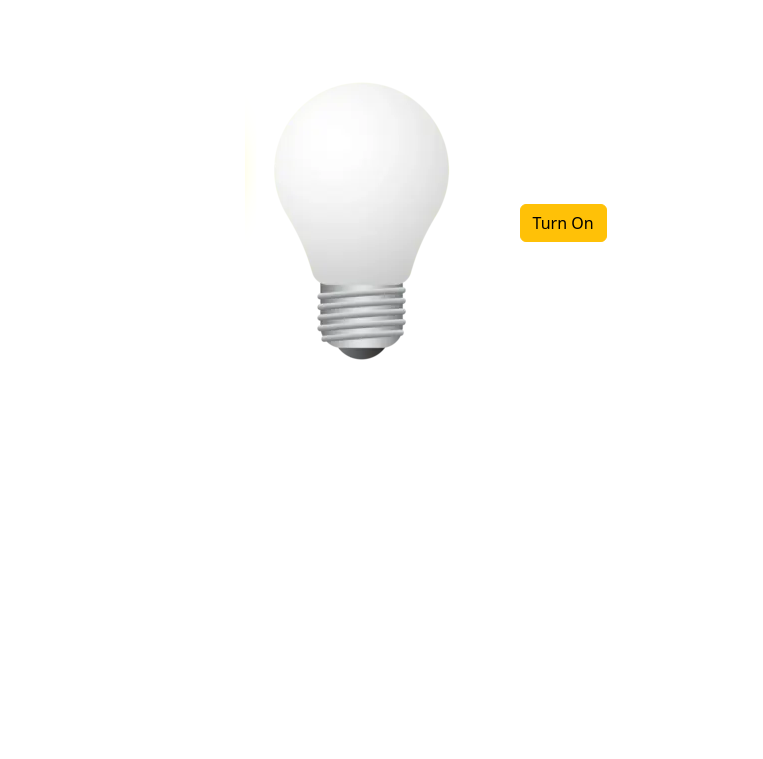
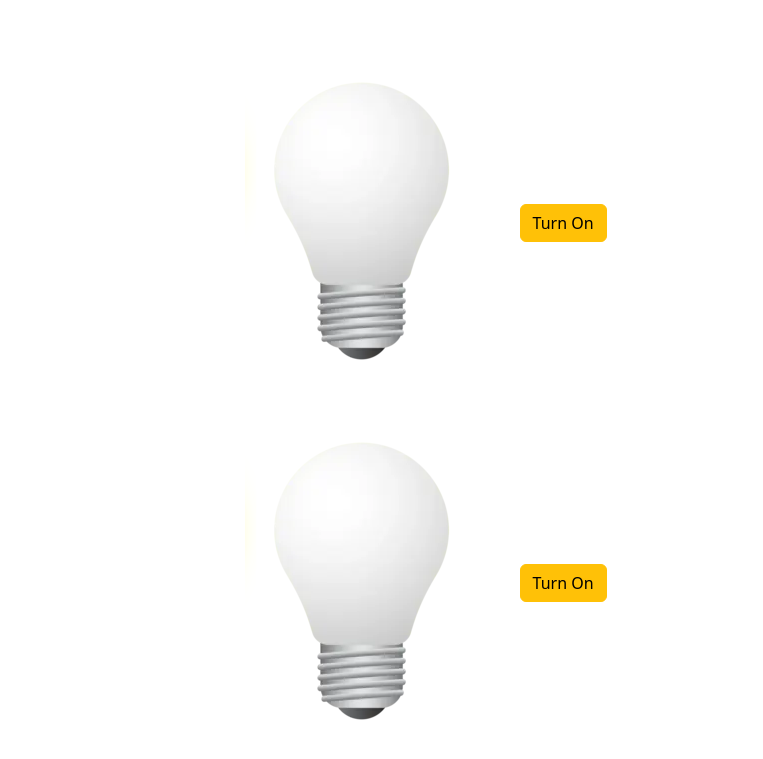
Before and after one commit to aldodenegri/js-dom-1, a plain HTML site: page index.html in a window 1280 px wide. Shown: the part 417-1176 px from the top of the page, without its empty margins (214-977 px from the left). Before the commit the page ends 816 px from the top, so only its background shows below. Drawn offline with nearby package versions, Linux system fonts and the light colour scheme.

Commit message:
ulteriore metodo con "toggle"

```diff
--- a/index.html
+++ b/index.html
@@ -47,6 +47,24 @@
             </div>
 
         </div>
+        <div class="row text-center">
+            <div class="col">
+                <div id="lamp4">
+                    <div class="">
+                        <img src="./img/white_lamp.png" alt="offLamp" class="img-fluid">
+
+                        <button class="btn btn-warning mt-2" onclick="switchLamp_alt2('lamp4')">Turn On</button>
+                    </div>
+
+                    <div class="d-none">
+                        <img src="./img/yellow_lamp.png" alt="onLamp" class="img-fluid">
+                        <button class="btn btn-secondary mt-2" onclick="switchLamp_alt2('lamp4')">Turn Off</button>
+                    </div>
+
+                </div>
+            </div>
+
+        </div>
     </div>
 
     <script src="main.js"></script>
--- a/main.js
+++ b/main.js
@@ -34,4 +34,17 @@ function switchLamp_alt(lampId, turnOn) {
         divs[0].classList.remove('d-none');
         divs[1].classList.add('d-none');
     }
+    if(turnOn){
+
+    }
 }
+function switchLamp_alt2(lampId) {
+    const container = document.getElementById(lampId);
+    const divOff = container.children[0];
+    const divOn  = container.children[1];
+
+    // Scambia la visibilità
+    divOff.classList.toggle('d-none');
+    divOn.classList.toggle('d-none');
+
+}
```
